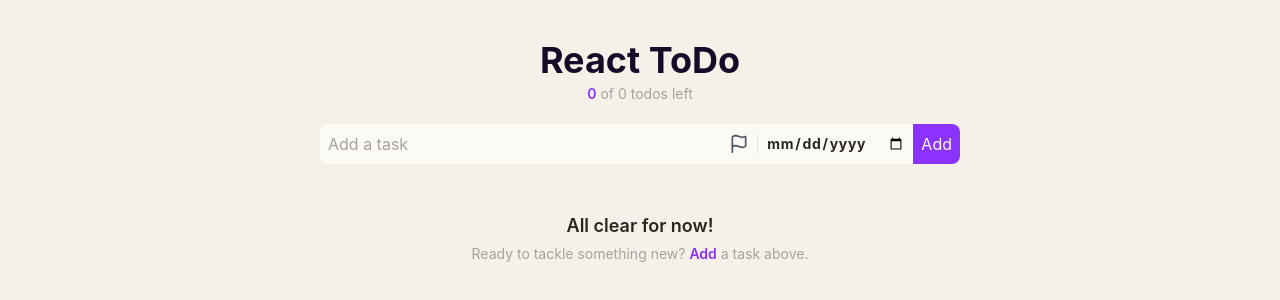
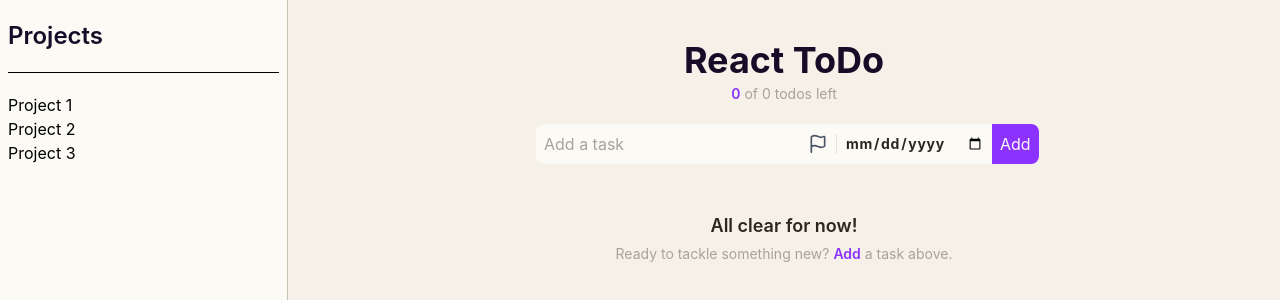
Before and after one commit to AmrGamalbit/react-todo, a React (Vite) app: page / in a window 1280 px wide. Shown: the top 300 px of the page. Built offline with nearby package versions, Linux system fonts and the light colour scheme.

Commit message:
feat: implement sidebar to hold projects

```diff
--- a/src/App.jsx
+++ b/src/App.jsx
@@ -6,6 +6,7 @@ import TodoForm from "./components/TodoForm";
 import TodoCounter from "./components/TodoCounter";
 import EmptyState from "./components/EmptyState";
 import TodoList from "./components/TodoList";
+import ProjectSidebar from "./components/ProjectSidebar";
 
 function App() {
   const [todos, setTodos] = useLocalStorage("todos", []);
@@ -45,10 +46,16 @@ function App() {
   const handleClearCompleted = () => {
     setTodos(todos.filter((todo) => !todo.completed));
   };
+
   return (
-    <>
+    <div className="flex min-h-screen">
+      <ProjectSidebar />
+      <main className="flex-1">
         <Header>
-        <TodoCounter completedCount={completedCount} totalCount={totalCount} />
+          <TodoCounter
+            completedCount={completedCount}
+            totalCount={totalCount}
+          />
         </Header>
         <TodoForm inputRef={inputRef} onAddTodo={handleAdd} />
         {todos.length > 0 ? (
@@ -62,7 +69,8 @@ function App() {
         ) : (
           <EmptyState onAddClick={handleAddClick} />
         )}
-    </>
+      </main>
+    </div>
   );
 }
 
--- /dev/null
+++ b/src/components/ProjectSidebar.jsx
@@ -0,0 +1,13 @@
+function ProjectSidebar() {
+  return (
+    <aside className="bg-surface w-72 flex flex-col border-r border-border-strong px-2 py-5">
+      <h2 className="font-semibold text-2xl text-heading mb-5">Projects</h2>
+      <div className="border-t border-mute py-5">
+        <div>Project 1</div>
+        <div>Project 2</div>
+        <div>Project 3</div>
+      </div>
+    </aside>
+  );
+}
+export default ProjectSidebar;
--- a/src/components/TodoForm.jsx
+++ b/src/components/TodoForm.jsx
@@ -33,7 +33,7 @@ function TodoForm({ inputRef, onAddTodo }) {
   };
   return (
     <form
-      className="flex items-center gap-2 w-1/2 mx-auto bg-surface text-body rounded-lg overflow-hidden"
+      className="flex items-center gap-2 w-1/2 mx-auto bg-surface text-body rounded-lg"
       onSubmit={handleSubmit}
     >
       <input
@@ -63,7 +63,7 @@ function TodoForm({ inputRef, onAddTodo }) {
         onChange={handleChange}
         className="pl-2 text-sm tracking-wider font-bold outline-none border-l border-border shrink-0"
       />
-      <button className="bg-primary text-surface p-2 cursor-pointer">
+      <button className="bg-primary text-surface p-2 cursor-pointer shrink-0 rounded-r-lg">
         Add
       </button>
     </form>
--- a/src/index.css
+++ b/src/index.css
@@ -4,7 +4,7 @@
   --color-bg: #f5f1e8;
   --color-surface: #fcfaf4;
   --color-border: #e8e2d5;
-  --color-border-hover: #c9c2b4;
+  --color-border-strong: #c9c2b4;
 
   --color-heading: #160c28;
   --color-body: #2b2620;
```
Lines whose indentation alone changed are shown as unchanged.
